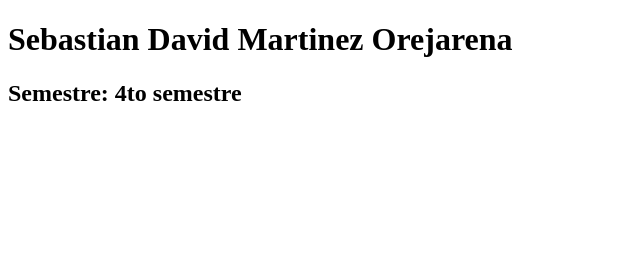
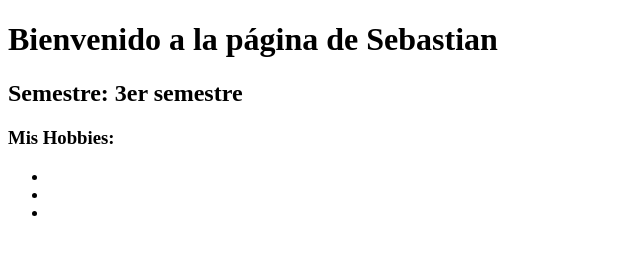
Before and after one commit to mrmeisawesome/tarea-bp-jueves, a plain HTML site: page index.html in a window 1280 px wide. Shown: the whole page, without its empty margins (0-640 px from the left). Drawn offline with Linux system fonts and the light colour scheme.

Commit message:
Añadi un h3 de hobbies y una lista con ul

```diff
--- a/index.html
+++ b/index.html
@@ -6,7 +6,14 @@
     <title>Página de Sebastian</title>
 </head>
 <body>
-    <h1>Sebastian David Martinez Orejarena</h1>
-    <h2>Semestre: 4to semestre</h2>
+    <h1>Bienvenido a la página de Sebastian</h1>
+    <h2>Semestre: 3er semestre</h2>
+
+    <h3>Mis Hobbies:</h3>
+    <ul>
+        <li></li>
+        <li></li>
+        <li></li>
+    </ul>
 </body>
 </html>
```
